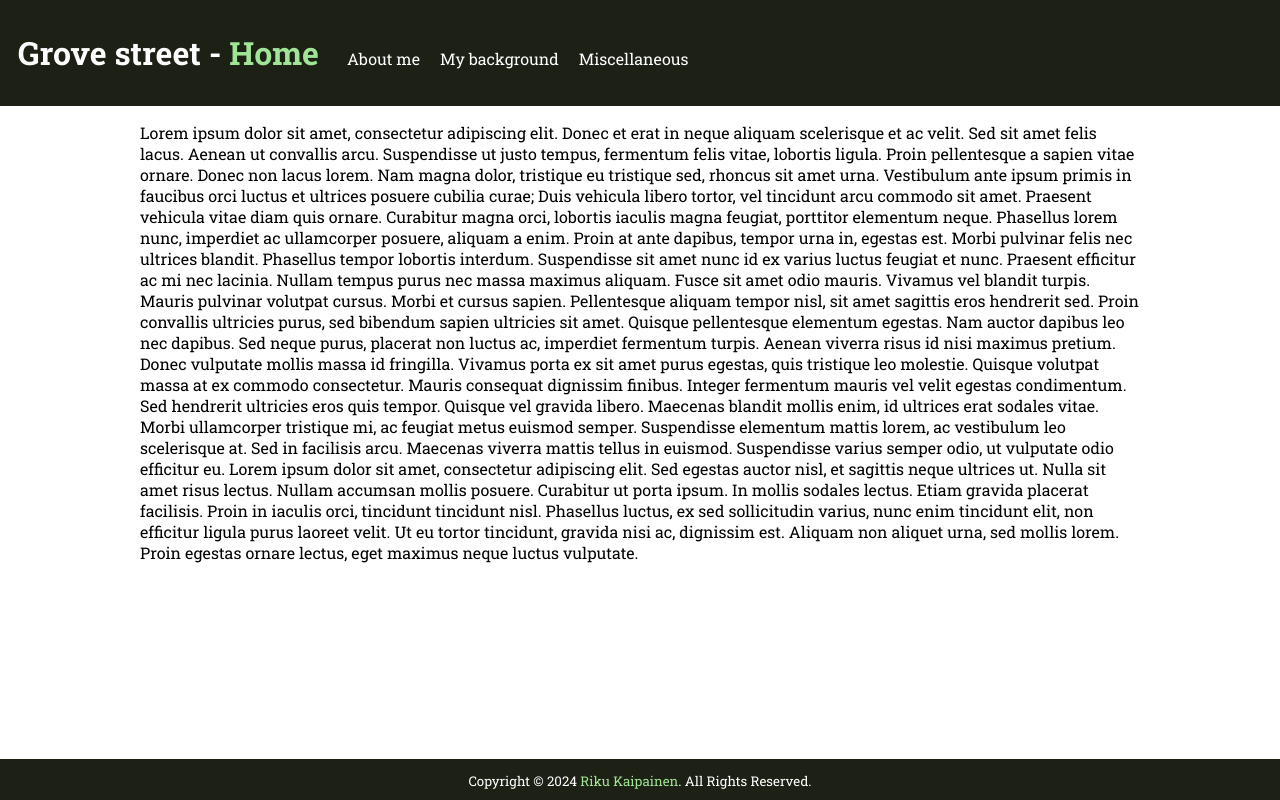
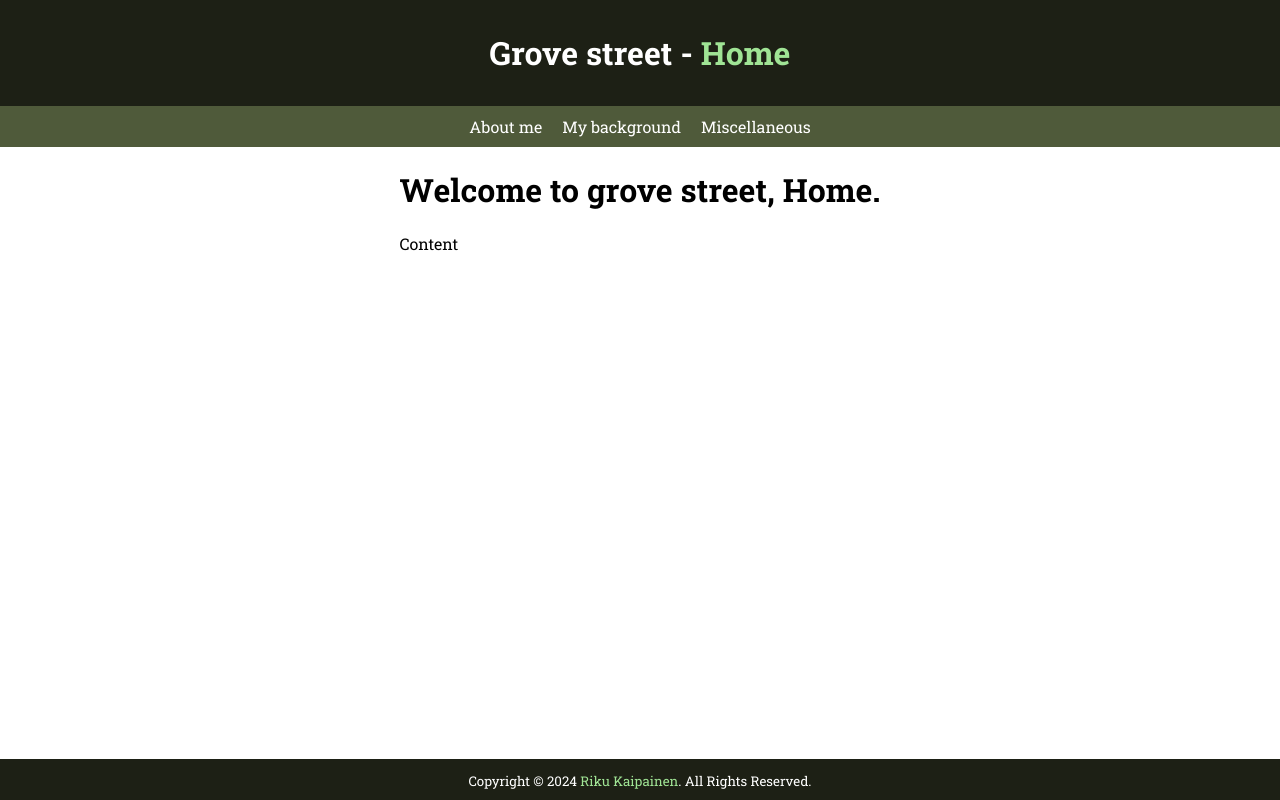
Before and after one commit to karhu12/grove_street, a Django app: page / in a window 1280 px wide. Run offline with Django 5.2, Linux system fonts and the light colour scheme.

Commit message:
Created views for the new navigation

```diff
--- /dev/null
+++ b/grove_street/home/templates/home/about.html
@@ -0,0 +1,3 @@
+{% extends "base.html" %}
+
+{% block content %}{% endblock %}
--- /dev/null
+++ b/grove_street/home/templates/home/background.html
@@ -0,0 +1,3 @@
+{% extends "base.html" %}
+
+{% block content %}{% endblock %}
--- /dev/null
+++ b/grove_street/home/templates/home/home.html
@@ -0,0 +1,6 @@
+{% extends "base.html" %}
+
+{% block content %}
+<h1>Welcome to grove street, Home.</h1>
+<p>Content</p>
+{% endblock %}
--- a/grove_street/home/templates/home/index.html
+++ /dev/null
@@ -1,15 +0,0 @@
-{% extends "base.html" %}
-
-{% block content %}
-<p>
-
-    Lorem ipsum dolor sit amet, consectetur adipiscing elit. Donec et erat in neque aliquam scelerisque et ac velit. Sed sit amet felis lacus. Aenean ut convallis arcu. Suspendisse ut justo tempus, fermentum felis vitae, lobortis ligula. Proin pellentesque a sapien vitae ornare. Donec non lacus lorem. Nam magna dolor, tristique eu tristique sed, rhoncus sit amet urna. Vestibulum ante ipsum primis in faucibus orci luctus et ultrices posuere cubilia curae; Duis vehicula libero tortor, vel tincidunt arcu commodo sit amet. Praesent vehicula vitae diam quis ornare.
-
-    Curabitur magna orci, lobortis iaculis magna feugiat, porttitor elementum neque. Phasellus lorem nunc, imperdiet ac ullamcorper posuere, aliquam a enim. Proin at ante dapibus, tempor urna in, egestas est. Morbi pulvinar felis nec ultrices blandit. Phasellus tempor lobortis interdum. Suspendisse sit amet nunc id ex varius luctus feugiat et nunc. Praesent efficitur ac mi nec lacinia. Nullam tempus purus nec massa maximus aliquam.
-
-    Fusce sit amet odio mauris. Vivamus vel blandit turpis. Mauris pulvinar volutpat cursus. Morbi et cursus sapien. Pellentesque aliquam tempor nisl, sit amet sagittis eros hendrerit sed. Proin convallis ultricies purus, sed bibendum sapien ultricies sit amet. Quisque pellentesque elementum egestas. Nam auctor dapibus leo nec dapibus. Sed neque purus, placerat non luctus ac, imperdiet fermentum turpis. Aenean viverra risus id nisi maximus pretium. Donec vulputate mollis massa id fringilla. Vivamus porta ex sit amet purus egestas, quis tristique leo molestie.
-
-    Quisque volutpat massa at ex commodo consectetur. Mauris consequat dignissim finibus. Integer fermentum mauris vel velit egestas condimentum. Sed hendrerit ultricies eros quis tempor. Quisque vel gravida libero. Maecenas blandit mollis enim, id ultrices erat sodales vitae. Morbi ullamcorper tristique mi, ac feugiat metus euismod semper.
-
-    Suspendisse elementum mattis lorem, ac vestibulum leo scelerisque at. Sed in facilisis arcu. Maecenas viverra mattis tellus in euismod. Suspendisse varius semper odio, ut vulputate odio efficitur eu. Lorem ipsum dolor sit amet, consectetur adipiscing elit. Sed egestas auctor nisl, et sagittis neque ultrices ut. Nulla sit amet risus lectus. Nullam accumsan mollis posuere. Curabitur ut porta ipsum. In mollis sodales lectus. Etiam gravida placerat facilisis. Proin in iaculis orci, tincidunt tincidunt nisl. Phasellus luctus, ex sed sollicitudin varius, nunc enim tincidunt elit, non efficitur ligula purus laoreet velit. Ut eu tortor tincidunt, gravida nisi ac, dignissim est. Aliquam non aliquet urna, sed mollis lorem. Proin egestas ornare lectus, eget maximus neque luctus vulputate. </p>
-{% endblock %}
--- /dev/null
+++ b/grove_street/home/templates/home/miscellaneous.html
@@ -0,0 +1,3 @@
+{% extends "base.html" %}
+
+{% block content %}{% endblock %}
--- a/grove_street/home/urls.py
+++ b/grove_street/home/urls.py
@@ -4,4 +4,7 @@ from . import views
 
 urlpatterns = [
     path("", views.home, name="home"),
+    path("about", views.about_me, name="about"),
+    path("background", views.my_background, name="background"),
+    path("miscellaneous", views.miscellaneous, name="miscellaneous"),
 ]
--- a/grove_street/home/views.py
+++ b/grove_street/home/views.py
@@ -2,4 +2,13 @@ from django.shortcuts import render
 from django.http import HttpRequest
 
 def home(request: HttpRequest):
-    return render(request, "home/index.html")
+    return render(request, "home/home.html")
+
+def about_me(request: HttpRequest):
+    return render(request, "home/about.html")
+
+def my_background(request: HttpRequest):
+    return render(request, "home/background.html")
+
+def miscellaneous(request: HttpRequest):
+    return render(request, "home/miscellaneous.html")
--- a/grove_street/static/css/base.css
+++ b/grove_street/static/css/base.css
@@ -1,5 +1,6 @@
 :root {
     /* CSS HEX */
+    --light-black-olive: rgb(79, 90, 58);
     --black-olive: #292e1eff;
     --light-green: #9ee493ff;
     --nyanza: #daf7dcff;
@@ -12,6 +13,10 @@
     --nyanza: hsla(124, 64%, 91%, 1);
     --ash-gray: hsla(163, 21%, 73%, 1);
     --chinese-violet: hsla(307, 13%, 39%, 1);
+}
+
+.light-black-olive {
+    color: var(--light-black-olive)
 }
 
 .black-olive {
@@ -48,7 +53,7 @@ body {
 #content {
     margin-left: auto;
     margin-right: auto;
-    max-width: 1000px;
+    max-width: 1200px;
 }
 
 #header {
@@ -57,16 +62,34 @@ body {
     padding: 10px;
 }
 
-#header h1 {
-    display: inline-block;
+#header-content {
+    max-width: 1200px;
+    margin-left: auto;
+    margin-right: auto;
+    text-align: center;
 }
 
-#header nav {
-    display: inline-block;
+#navbar {
+    background-color: var(--light-black-olive);
+    color: white;
+    display: flex;
+    padding: 10px;
+}
+
+#navbar-content {
+    max-width: 1200px;
+    margin-left: auto;
+    margin-right: auto;
+    text-align: center;
+    align-self: center;
+}
+
+#navbar nav {
+    display: inline;
     padding: 8px
 }
 
-#header a {
+#navbar a {
     margin: 0 8px;
 }
 
--- a/grove_street/templates/base.html
+++ b/grove_street/templates/base.html
@@ -12,12 +12,20 @@
     <body>
         <div id="header">
             {% block header %}
-            <h1><a href="{% url "home" %}">Grove street - <span class="light-green">Home</span></a></h1>
-            <nav>
-                <a href="">About me</a>
-                <a href="">My background</a>
-                <a href="">Miscellaneous</a>
-            </nav>
+            <div id="header-content">
+                <h1><a href="{% url "home" %}">Grove street - <span class="light-green">Home</span></a></h1>
+            </div>
+            {% endblock %}
+        </div>
+        <div id="navbar">
+            {% block navbar %}
+            <div id="navbar-content">
+                <nav>
+                    <a href="{% url "about" %}">About me</a>
+                    <a href="{% url "background" %}">My background</a>
+                    <a href="{% url "miscellaneous" %}">Miscellaneous</a>
+                </nav>
+            </div>
             {% endblock %}
         </div>
         <div id="content">
```
